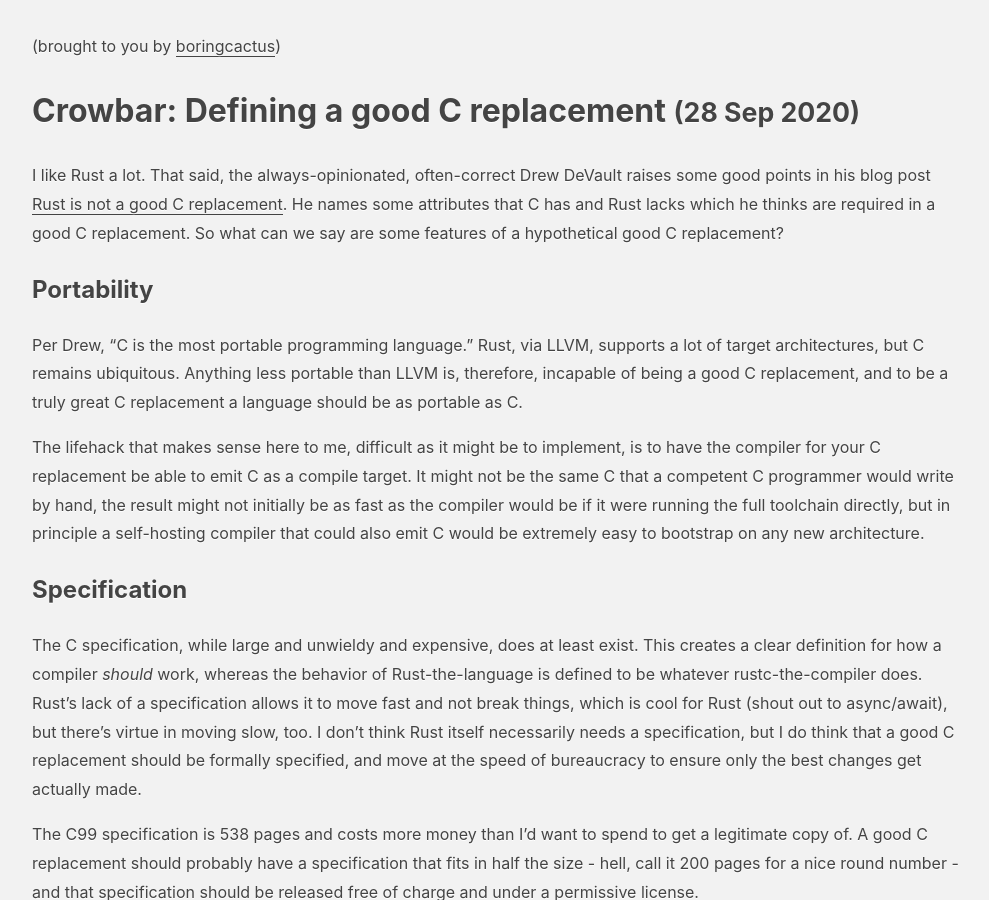
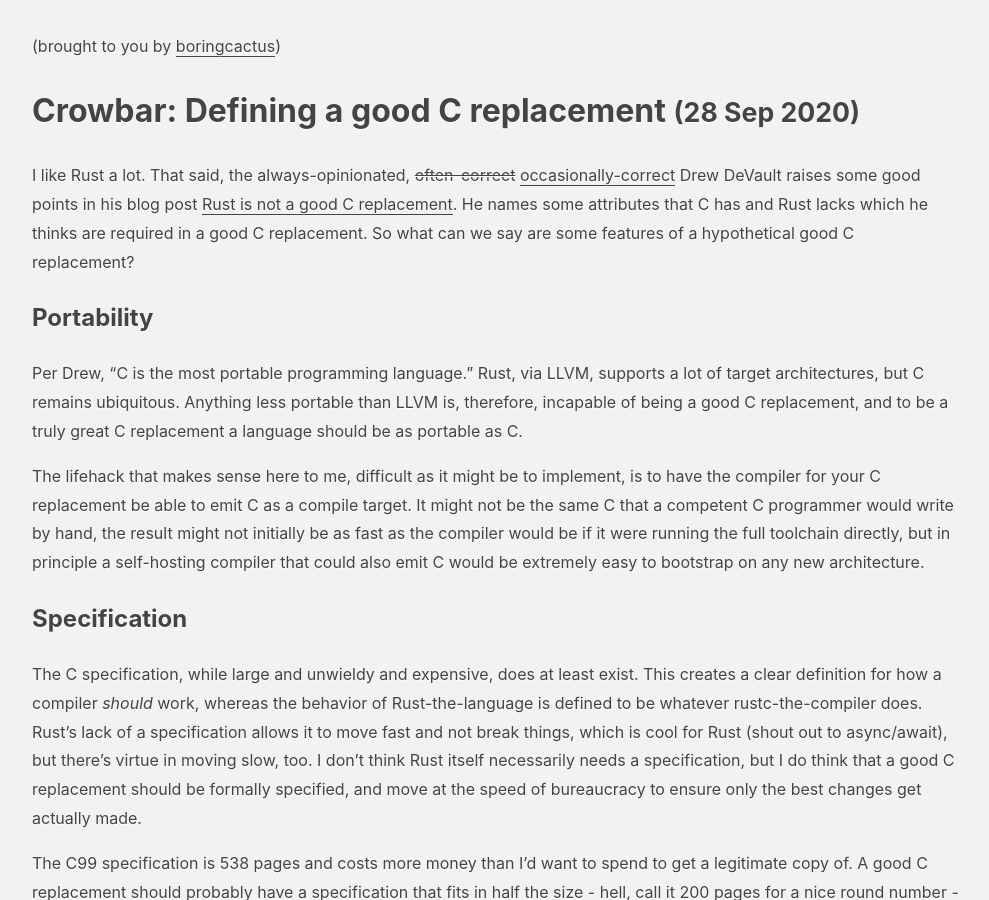
Before and after one commit to boringcactus/boringcactus.github.io, a Jekyll site: the page built from _posts/2020-09-28-crowbar-1-defining-a-c-replacement.md, in a window 1280 px wide and 900 px high. Shown: the whole window, without its empty margins (144-1133 px from the left). Built offline with Jekyll 4.4.1, drawn with Linux system fonts in a browser that asks for light colours; our own code applies the rules of GitHub Pages for plain Markdown files.

Commit message:
minor accuracy boost

```diff
--- a/_posts/2020-09-28-crowbar-1-defining-a-c-replacement.md
+++ b/_posts/2020-09-28-crowbar-1-defining-a-c-replacement.md
@@ -3,7 +3,7 @@
 ---
 
 I like Rust a lot.
-That said, the always-opinionated, often-correct Drew DeVault raises some good points in his blog post [Rust is not a good C replacement](https://drewdevault.com/2019/03/25/Rust-is-not-a-good-C-replacement.html).
+That said, the always-opinionated, ~~often-correct~~ [occasionally-correct](https://cmpwn.com/@sir/104946211496582150) Drew DeVault raises some good points in his blog post [Rust is not a good C replacement](https://drewdevault.com/2019/03/25/Rust-is-not-a-good-C-replacement.html).
 He names some attributes that C has and Rust lacks which he thinks are required in a good C replacement.
 So what can we say are some features of a hypothetical good C replacement?
 
```
